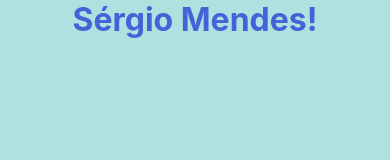
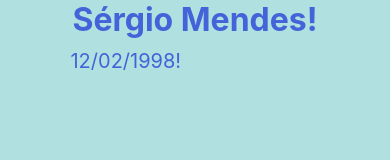
Before and after one commit to smborgesMobile/Im-Here, a React Native app in the folder imhere/: screen / in a window 390 px wide. Shown: the top 160 px of the page. Built offline with nearby package versions, Linux system fonts and the light colour scheme.

Commit message:
feat: Add style date

```diff
--- a/imhere/App.tsx
+++ b/imhere/App.tsx
@@ -1,12 +1,13 @@
-import { SafeAreaView, StyleSheet, Text } from 'react-native';
+import { SafeAreaView, StyleSheet, Text, View } from 'react-native';
 
 
 export default function App() {
   return (
     <SafeAreaView style={styles.container}>
-      <Text style={styles.eventName}>
-        Sérgio Mendes!
-      </Text>
+      <View>
+        <Text style={styles.eventName}> Sérgio Mendes! </Text>
+        <Text style={styles.eventDate}> 12/02/1998! </Text>
+      </View>
     </SafeAreaView>
   );
 }
@@ -19,9 +20,13 @@
     alignItems: 'center',
   },
   eventName: {
-    flex: 1,
     fontSize: 32,
     fontWeight: 'bold',
     color: '#4363d8',
+  },
+  eventDate: {
+    color: '#4363d8',
+    fontSize: 20,
+    marginTop: 10,
   }
 });
```
